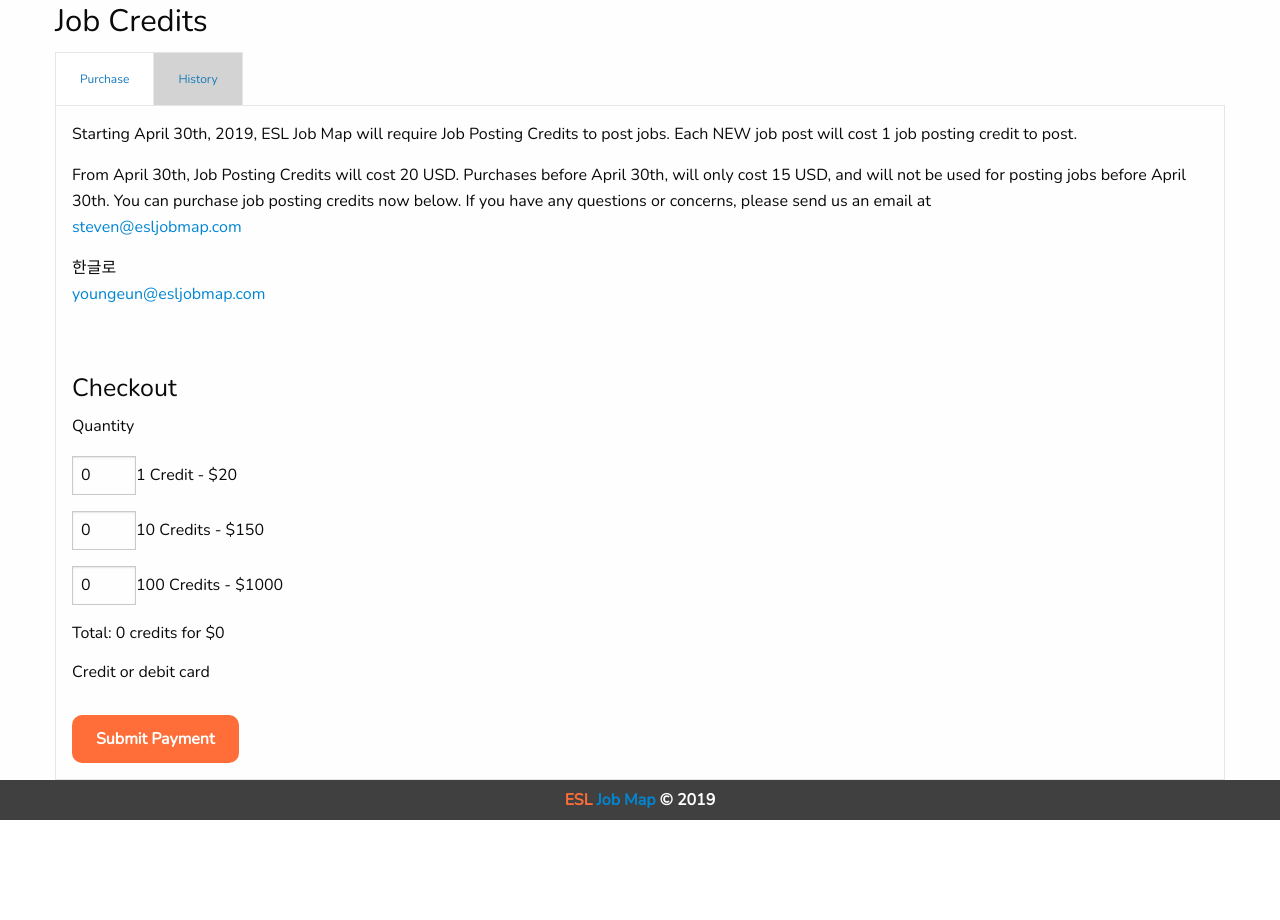
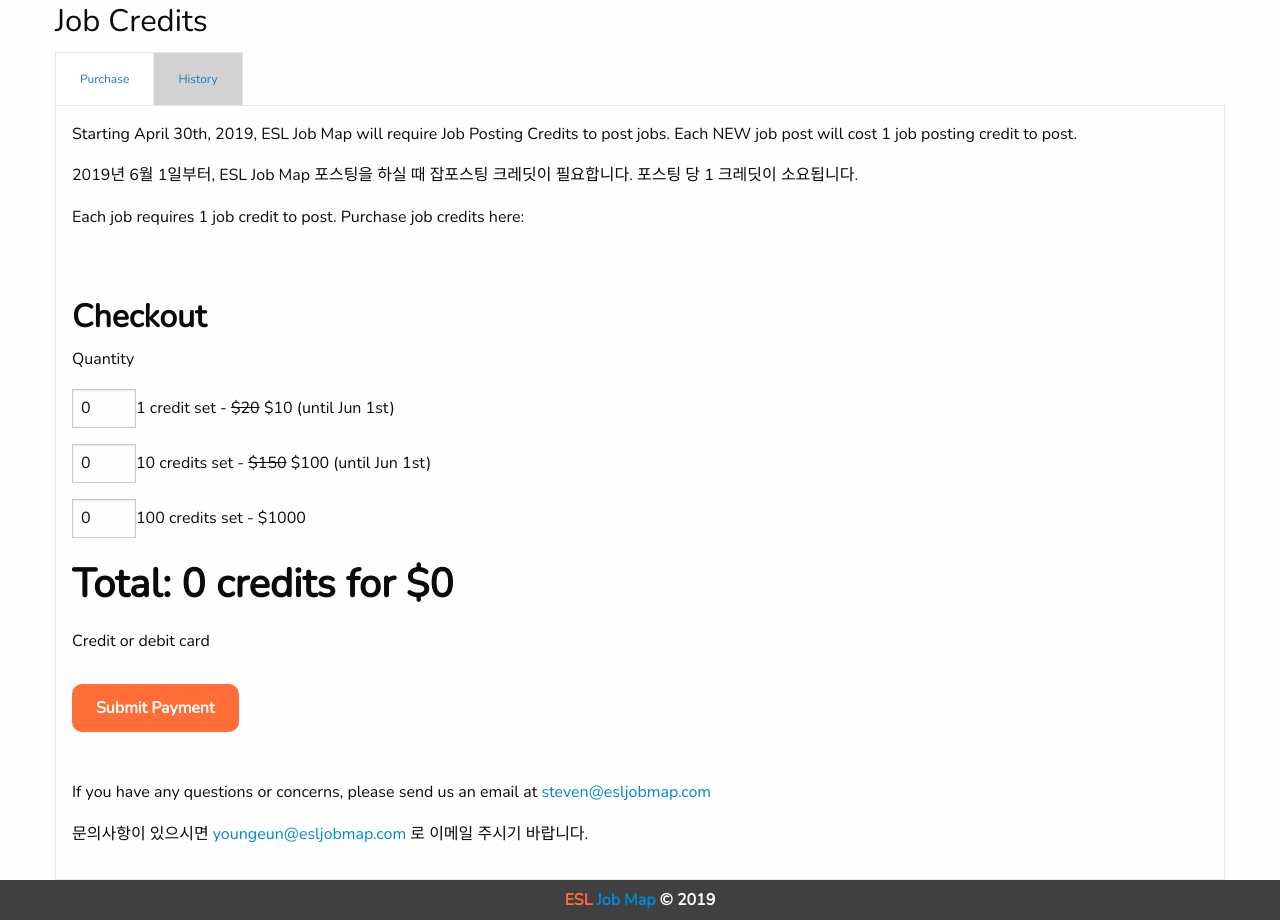
Before and after one commit to nocturnull/esl-job-map, a Django app: page /korea/job-credit/ in a window 1280 px wide. Shown: the part 71-991 px from the top of the page. Before the commit the page ends 891 px from the top, so only its background shows below. Run offline with Django 3.2, Linux system fonts and the light colour scheme; the visitor is signed in with stand-in values (Sample User, id 1); data comes from the database, SQL or seed files in the repository; data that the repository does not hold is empty; some libraries are stand-ins or nearby versions.

Commit message:
Added translations and updated text to the job credit page.

```diff
--- a/employment/views/job_post/update.py
+++ b/employment/views/job_post/update.py
@@ -1,11 +1,9 @@
 # employment/views/recruiter/job_update.py
-
-from datetime import datetime
 
 from django.contrib.auth.mixins import LoginRequiredMixin
 from django.views.generic import UpdateView, DetailView
 from django.utils.decorators import method_decorator
-from django.shortcuts import redirect, render
+from django.shortcuts import render
 from django.urls import reverse_lazy
 
 from employment.forms.job_post.update import EditFullTimeJobForm, EditPartTimeJobForm, \
--- a/job_credit/forms/purchase.py
+++ b/job_credit/forms/purchase.py
@@ -4,6 +4,6 @@
 
 
 class CreditPurchaseForm(forms.Form):
-    single_credit = forms.IntegerField(label='1 Credit - $20', min_value=0, max_value=1000, initial=0)
-    ten_credits = forms.IntegerField(label='10 Credits - $150', min_value=0, max_value=1000, initial=0)
-    one_hundred_credits = forms.IntegerField(label='100 Credits - $1000', min_value=0, max_value=1000, initial=0)
+    single_credit = forms.IntegerField(label='1 credit set', min_value=0, max_value=1000, initial=0)
+    ten_credits = forms.IntegerField(label='10 credits set', min_value=0, max_value=1000, initial=0)
+    one_hundred_credits = forms.IntegerField(label='100 credits set', min_value=0, max_value=1000, initial=0)
--- a/job_credit/templates/job_credit/section/purchase.html
+++ b/job_credit/templates/job_credit/section/purchase.html
@@ -2,15 +2,14 @@
     Starting April 30th, 2019, ESL Job Map will require Job Posting Credits to post jobs. Each NEW job post will cost 1 job posting credit to post.
 </p>
 <p>
-    From April 30th, Job Posting Credits will cost 20 USD. Purchases before April 30th, will only cost 15 USD, and will not be used for posting jobs before April 30th. You can purchase job posting credits now below. If you have any questions or concerns, please send us an email at<br/>
-    <a href="#">steven@esljobmap.com</a>
+    2019년 6월 1일부터, ESL Job Map 포스팅을 하실 때 잡포스팅 크레딧이 필요합니다.  포스팅 당 1 크레딧이 소요됩니다.
 </p>
 <p>
-    한글로<br/>
-    <a href="#">youngeun@esljobmap.com</a>
+    Each job requires 1 job credit to post. Purchase job credits here:
 </p>
-<br/><br/>
-<h4>Checkout</h4>
+<br/>
+<br/>
+<h4 class="checkout-title">Checkout</h4>
 
 <form action="{% url 'job_credit' %}" method="post" id="payment-form">
     {% csrf_token %}
@@ -19,9 +18,12 @@
         <div class="numeric-field cell">
             {{ form.single_credit }}
         </div>
-        <div class="numeric-label medium-3 cell">
+        <div class="numeric-label medium-5 cell">
             <label for="{{ form.single_credit.id_for_label }}">
                 {{ form.single_credit.label }}
+                <span>-</span>
+                <span class="numeric-label-discount">$20</span>
+                <span>$10 (until Jun 1st)</span>
                 <span class="errorlist">
                     {% for error in form.single_credit.errors %}
                         {{ error }}
@@ -35,9 +37,12 @@
         <div class="numeric-field cell">
             {{ form.ten_credits }}
         </div>
-        <div class="numeric-label medium-3 cell">
+        <div class="numeric-label medium-5 cell">
             <label for="{{ form.ten_credits.id_for_label }}">
                 {{ form.ten_credits.label }}
+                <span>-</span>
+                <span class="numeric-label-discount">$150</span>
+                <span>$100 (until Jun 1st)</span>
                 <span class="errorlist">
                     {% for error in form.ten_credits.errors %}
                         {{ error }}
@@ -51,9 +56,11 @@
         <div class="numeric-field cell">
             {{ form.one_hundred_credits }}
         </div>
-        <div class="numeric-label medium-3 cell">
+        <div class="numeric-label medium-5 cell">
             <label for="{{ form.one_hundred_credits.id_for_label }}">
                 {{ form.one_hundred_credits.label }}
+                <span>-</span>
+                <span>$1000</span>
                 <span class="errorlist">
                     {% for error in form.one_hundred_credits.errors %}
                         {{ error }}
@@ -64,7 +71,7 @@
     </div>
 
     <div class="grid-x">
-        <div class="medium-5 cell">
+        <div class="medium-5 cell price-info">
             <span>Total: </span><span id="priceDisplay"></span>
         </div>
     </div>
@@ -95,4 +102,14 @@
         </div>
     </div>
 
+    <br/>
+    <br/>
+    <div>
+        <p>
+            If you have any questions or concerns, please send us an email at <a href="#">steven@esljobmap.com</a>
+        </p>
+        <p>
+            문의사항이 있으시면 <a href="#">youngeun@esljobmap.com</a> 로 이메일 주시기 바랍니다.
+        </p>
+    </div>
 </form>
--- a/static/foundation/scss/section/_purchase.scss
+++ b/static/foundation/scss/section/_purchase.scss
@@ -3,10 +3,21 @@
 // ==========================================================================
 
 .purchase {
+    .checkout-title {
+        font-weight: bold;
+        font-size: 2em;
+    }
+    .price-info {
+        font-weight: bold;
+        font-size: 2.5em;
+    }
     .numeric-field {
         width: 4em;
     }
     .numeric-label {
         padding-top: 5px;
     }
+    .numeric-label-discount {
+        text-decoration: line-through;
+    }
 }
```
Also changed, not shown: static/foundation/dist/app.min.css.
